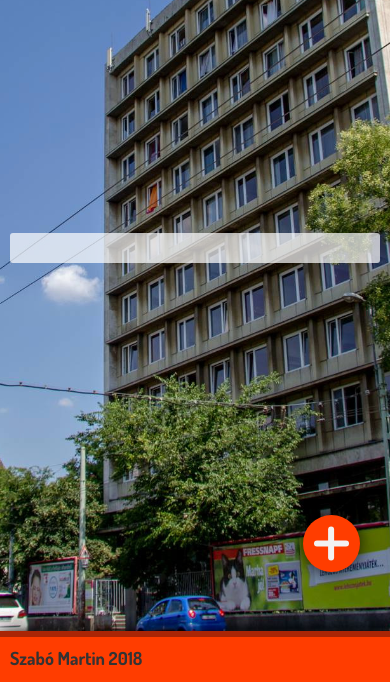
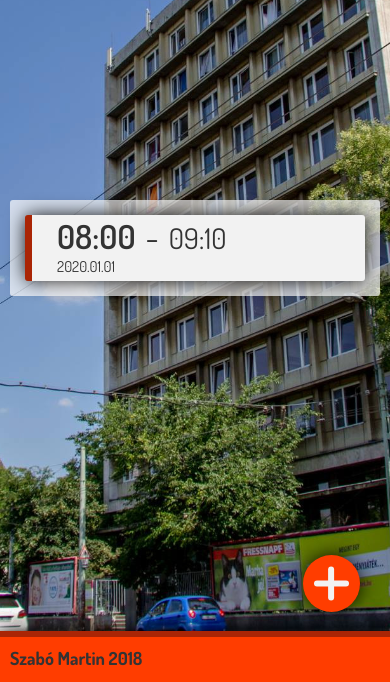
Before and after one commit to szaffo/adk, a PHP site: page /showcategory.php in a window 390 px wide. Shown: the part 202-884 px from the top of the page. Run offline with PHP 8.4, Linux system fonts and the light colour scheme.

Commit message:
responsive design done

```diff
--- a/css/style.css
+++ b/css/style.css
@@ -443,7 +443,7 @@
 
 .datebox {
 	white-space: nowrap;
-	color: var(--color-adk-red);
+	color: var(--color-black);
 }
 
 @media screen and (max-width: 800px) {
@@ -512,4 +512,19 @@
 	.column {
 		margin: 10px auto 10px auto;
 	}
+
+	.post-wrapper {
+		flex-direction: column;
+		align-items: flex-start;
+		padding-bottom: 5px;
+	}
+
+	.notebox {
+		order: 3;
+		padding: 0px;
+	}
+
+	.plus-button-container {
+		bottom: 30px;
+	}
 }
--- a/js/postClass.js
+++ b/js/postClass.js
@@ -45,10 +45,13 @@
 		node_time_box.appendChild(node_to);
 
 		// Notebox
-		var node_note_box = document.createElement("div");
-		node_note_box.classList.add("notebox");
-		var text_node_note_box = document.createTextNode(this.note);
-		node_note_box.appendChild(text_node_note_box);
+		// If there is no comment, it won't be appended
+		if (this.note != "") {
+			var node_note_box = document.createElement("div");
+			node_note_box.classList.add("notebox");
+			var text_node_note_box = document.createTextNode(this.note);
+			node_note_box.appendChild(text_node_note_box);
+		}
 
 		// Datebox
 		var node_date_box = document.createElement("div");
@@ -60,7 +63,10 @@
 		var node_post_wrapper = document.createElement("div");
 		node_post_wrapper.classList.add("post-wrapper");
 		node_post_wrapper.appendChild(node_time_box);
-		node_post_wrapper.appendChild(node_note_box);
+		// If there is no comment, it won't be appended
+		if (this.note != "") {
+			node_post_wrapper.appendChild(node_note_box);
+		}
 		node_post_wrapper.appendChild(node_date_box);
 		node_post_wrapper.expand = function() {this.classList.toggle("expand")};
 		node_post_wrapper.addEventListener("click", node_post_wrapper.expand);
@@ -68,7 +74,6 @@
 		// Password input
 		var node_input_password = document.createElement("input");
 		node_input_password.setAttribute("type", "password");
-		node_input_password.setAttribute("name", "pw");
 		node_input_password.classList.add("input-password");
 		node_input_password.classList.add("input");
 
--- a/showcategory.php
+++ b/showcategory.php
@@ -8,22 +8,28 @@
 			<div class="column column-home">
 				<div class="backplate" id="container">
 
-					<!-- <div class="post-container">
-						<div class="post-wrapper expand">
+
+
+
+					<div class="post-container" id="post-23">
+					<div class="post-wrapper">
 					<div class="time-box">
-								<div class="from">10:30</div>
-								<div class="to">14:10</div>
+					<div class="from">08:00</div>
+					<div class="to">09:10</div>
 					</div>
-							<div class="notebox">Lorem ipsum dolor sit amet, consectetur adipisicing elit. Exercitationem earum officia modi amet, praesentium fugit erro</div>
+					<div class="notebox">
+					</div>
+					<div class="datebox">2020.01.01</div>
 					</div>
 					<div class="details">
-							<form action="delelte.php" method="GET">
+					<form action="" onsubmit="return false">
 					<input type="password" name="pw" class="input-password input">
-								<div class="information">Wrong Password</div>
-								<button class="post-delete-button" name='id' value="1">Törlés</button>
+					<div class="information">
+					</div>
+					<button id="23" class="post-delete-button button">Törlés</button>
 					</form>
 					</div>
-					</div> -->
+					</div>
 
 				</div>
 			</div> <!-- column -->
```
Lines whose indentation alone changed are shown as unchanged.
